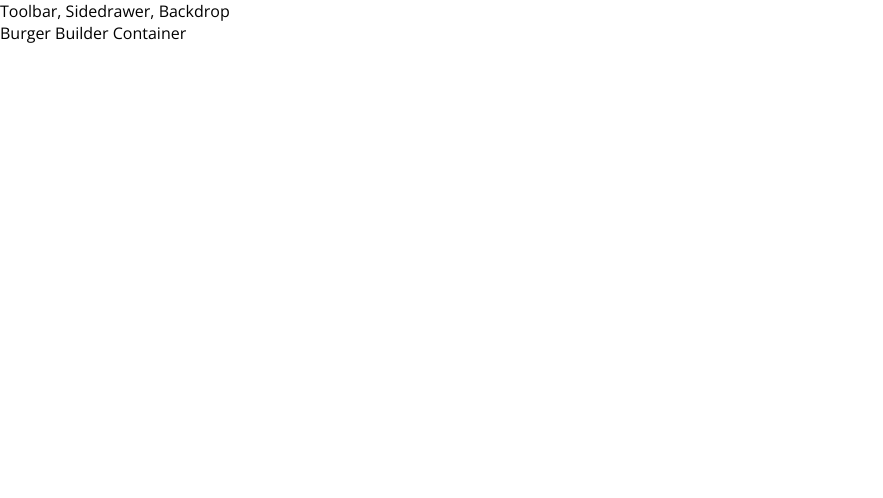
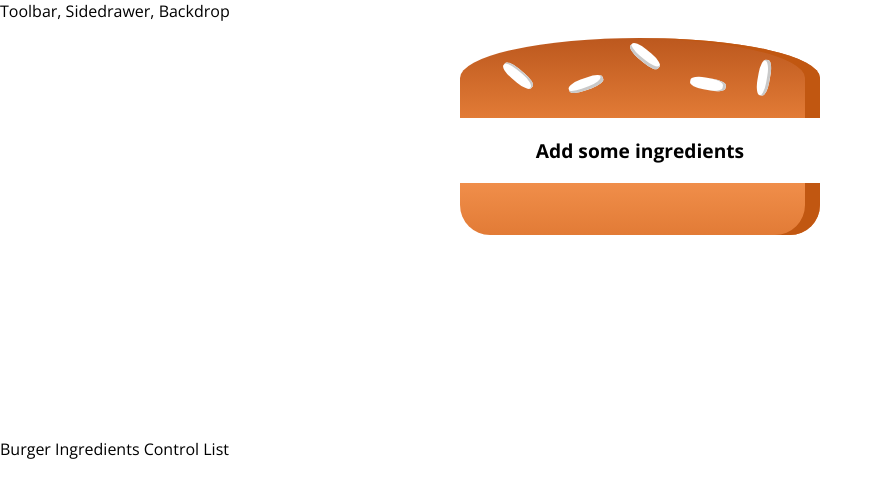
Before and after one commit to bbshub/react-burger-builder, a React app: page / in a window 1280 px wide. Shown: the top 498 px of the page, without its empty margins (0-883 px from the left). Built offline with nearby package versions, Linux system fonts and the light colour scheme.

Commit message:
- Added prop types. - Added dynamic burger builder component. - Added ingredients component.

```diff
--- a/package.json
+++ b/package.json
@@ -31,6 +31,7 @@
     "postcss-flexbugs-fixes": "3.2.0",
     "postcss-loader": "2.0.8",
     "promise": "8.0.1",
+    "prop-types": "^15.6.2",
     "raf": "3.4.0",
     "react": "^16.4.2",
     "react-dev-utils": "^5.0.2",
--- a/src/App.js
+++ b/src/App.js
@@ -1,13 +1,14 @@
-import React, { Component } from 'react';
-import './App.css';
+import React, { Component } from "react";
+import "./App.css";
 
-import Layout from './components/Layout/Layout';
+import Layout from "./components/Layout/Layout";
+import BurgerBuilder from "./containers/BurgerBuilder/BurgerBuilder";
 
 class App extends Component {
   render() {
     return (
       <Layout>
-        Burger Builder Container
+        <BurgerBuilder />
       </Layout>
     );
   }
--- /dev/null
+++ b/src/components/Burger/Burger.css
@@ -0,0 +1,29 @@
+.burger {
+  width: 100%;
+  margin: auto;
+  height: 250px;
+  text-align: center;
+  font-weight: bold;
+  font-size: 1.2rem;
+}
+
+@media (min-width: 1000px) and (min-height: 700px) {
+  .burger {
+    width: 700px;
+    height: 600px;
+  }
+}
+
+@media (min-width: 500px) and (min-height: 401px) {
+  .burger {
+    width: 450px;
+    height: 400px;
+  }
+}
+
+@media (min-width: 500px) and (max-height: 400px) {
+  .burger {
+    width: 350px;
+    height: 300px;
+  }
+}
--- /dev/null
+++ b/src/components/Burger/Burger.js
@@ -0,0 +1,29 @@
+import React from "react";
+import classes from "./Burger.css";
+import BurgerIngredient from "../BurgerIngredient/BurgerIngredient";
+
+const burger = props => {
+  let transformIngredients = Object.keys(props.ingredients)
+    .map(igKey => {
+      return [...Array(props.ingredients[igKey])].map((_, index) => {
+        return <BurgerIngredient type={igKey} key={igKey + index} />;
+      });
+    })
+    .reduce((arr, el) => {
+      return arr.concat(el);
+    }, []);
+
+  if (transformIngredients.length === 0) {
+    transformIngredients = <p>Add some ingredients</p>;
+  }
+
+  return (
+    <div className={classes.burger}>
+      <BurgerIngredient type="bread-top" />
+      {transformIngredients}
+      <BurgerIngredient type="bread-bottom" />
+    </div>
+  );
+};
+
+export default burger;
--- /dev/null
+++ b/src/components/BurgerIngredient/BurgerIngredient.css
@@ -0,0 +1,112 @@
+.breadBottom {
+  height: 13%;
+  width: 80%;
+  background: linear-gradient(#f08e4a, #e27b36);
+  border-radius: 0 0 30px 30px;
+  box-shadow: inset -15px 0 #c15711;
+  margin: 2% auto;
+}
+
+.breadTop {
+  height: 20%;
+  width: 80%;
+  background: linear-gradient(#bc581e, #e27b36);
+  border-radius: 50% 50% 0 0;
+  box-shadow: inset -15px 0 #c15711;
+  margin: 2% auto;
+  position: relative;
+}
+
+.seeds1 {
+  width: 10%;
+  height: 15%;
+  position: absolute;
+  background-color: white;
+  left: 30%;
+  top: 50%;
+  border-radius: 40%;
+  transform: rotate(-20deg);
+  box-shadow: inset -2px -3px #c9c9c9;
+}
+
+.seeds1:after {
+  content: "";
+  width: 100%;
+  height: 100%;
+  position: absolute;
+  background-color: white;
+  left: -170%;
+  top: -260%;
+  border-radius: 40%;
+  transform: rotate(60deg);
+  box-shadow: inset -1px 2px #c9c9c9;
+}
+
+.seeds1:before {
+  content: "";
+  width: 100%;
+  height: 100%;
+  position: absolute;
+  background-color: white;
+  left: 180%;
+  top: -50%;
+  border-radius: 40%;
+  transform: rotate(60deg);
+  box-shadow: inset -1px -3px #c9c9c9;
+}
+
+.seeds2 {
+  width: 10%;
+  height: 15%;
+  position: absolute;
+  background-color: white;
+  left: 64%;
+  top: 50%;
+  border-radius: 40%;
+  transform: rotate(10deg);
+  box-shadow: inset -3px 0 #c9c9c9;
+}
+
+.seeds2:before {
+  content: "";
+  width: 100%;
+  height: 100%;
+  position: absolute;
+  background-color: white;
+  left: 150%;
+  top: -130%;
+  border-radius: 40%;
+  transform: rotate(90deg);
+  box-shadow: inset 1px 3px #c9c9c9;
+}
+
+.meat {
+  width: 80%;
+  height: 8%;
+  background: linear-gradient(#7f3608, #702e05);
+  margin: 2% auto;
+  border-radius: 15px;
+}
+
+.cheese {
+  width: 90%;
+  height: 4.5%;
+  margin: 2% auto;
+  background: linear-gradient(#f4d004, #d6bb22);
+  border-radius: 20px;
+}
+
+.salad {
+  width: 85%;
+  height: 7%;
+  margin: 2% auto;
+  background: linear-gradient(#228c1d, #91ce50);
+  border-radius: 20px;
+}
+
+.bacon {
+  width: 80%;
+  height: 3%;
+  background: linear-gradient(#bf3813, #c45e38);
+  margin: 2% auto;
+}
--- /dev/null
+++ b/src/components/BurgerIngredient/BurgerIngredient.js
@@ -0,0 +1,40 @@
+import React from "react";
+import classes from "./BurgerIngredient.css";
+import PropTypes from "prop-types";
+
+const burgerIngredient = props => {
+  let ingredient = null;
+
+  switch (props.type) {
+    case "bread-bottom":
+      ingredient = <div className={classes.breadBottom} />;
+      break;
+    case "bread-top":
+      ingredient = (
+        <div className={classes.breadTop}>
+          <div className={classes.seeds1} />
+          <div className={classes.seeds2} />
+        </div>
+      );
+      break;
+    case "meat":
+      ingredient = <div className={classes.meat} />;
+      break;
+    case "cheese":
+      ingredient = <div className={classes.cheese} />;
+      break;
+    case "salad":
+      ingredient = <div className={classes.salad} />;
+      break;
+    case "bacon":
+      ingredient = <div className={classes.bacon} />;
+      break;
+  }
+  return ingredient;
+};
+
+burgerIngredient.propTypes = {
+  type: PropTypes.string.isRequired
+};
+
+export default burgerIngredient;
--- /dev/null
+++ b/src/components/Layout/Layout.css
@@ -0,0 +1,3 @@
+.content {
+  margin-top: 16px;
+}
--- a/src/components/Layout/Layout.js
+++ b/src/components/Layout/Layout.js
@@ -1,15 +1,14 @@
-import React from 'react';
-import WrapperPlaceHolder from '../../hoc/WrapperPlaceHolder';
+import React from "react";
+import WrapperPlaceHolder from "../../hoc/WrapperPlaceHolder";
+import Classes from "./Layout.css";
 
-const layout = (props) => {
-    return (
-        <WrapperPlaceHolder>
-            <div>Toolbar, Sidedrawer, Backdrop</div>
-            <main>
-                {props.children}
-            </main>
-        </WrapperPlaceHolder>
-    )
-}
+const layout = props => {
+  return (
+    <WrapperPlaceHolder>
+      <div>Toolbar, Sidedrawer, Backdrop</div>
+      <main className={Classes.content}>{props.children}</main>
+    </WrapperPlaceHolder>
+  );
+};
 
 export default layout;
--- /dev/null
+++ b/src/containers/BurgerBuilder/BurgerBuilder.js
@@ -0,0 +1,25 @@
+import React, { Component } from "react";
+import WrapperPlaceHolder from "../../hoc/WrapperPlaceHolder";
+import Burger from "../../components/Burger/Burger";
+
+class BurgerBuilder extends Component {
+  state = {
+    ingredients: {
+      salad: 0,
+      cheese: 0,
+      meat: 0,
+      bacon: 0
+    }
+  };
+
+  render() {
+    return (
+      <WrapperPlaceHolder>
+        <Burger ingredients={this.state.ingredients} />
+        <div>Burger Ingredients Control List</div>
+      </WrapperPlaceHolder>
+    );
+  }
+}
+
+export default BurgerBuilder;
```
